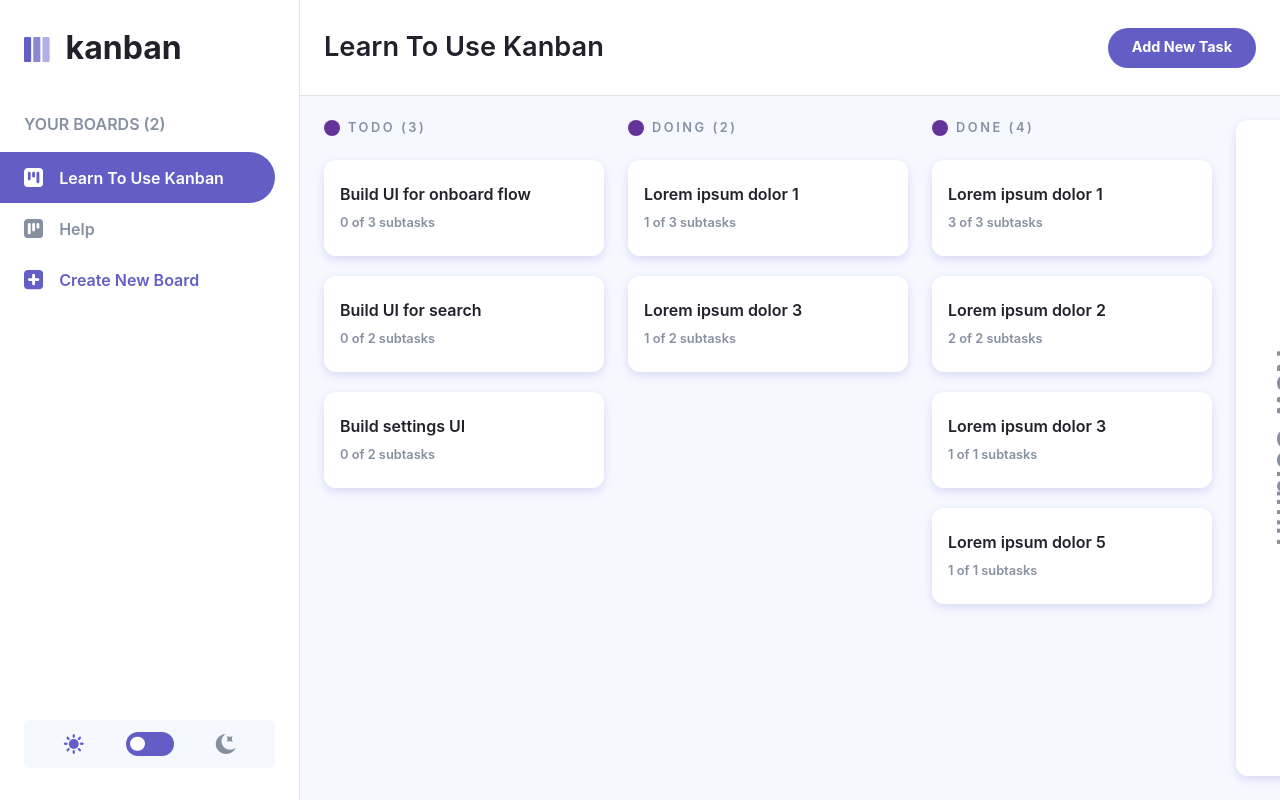
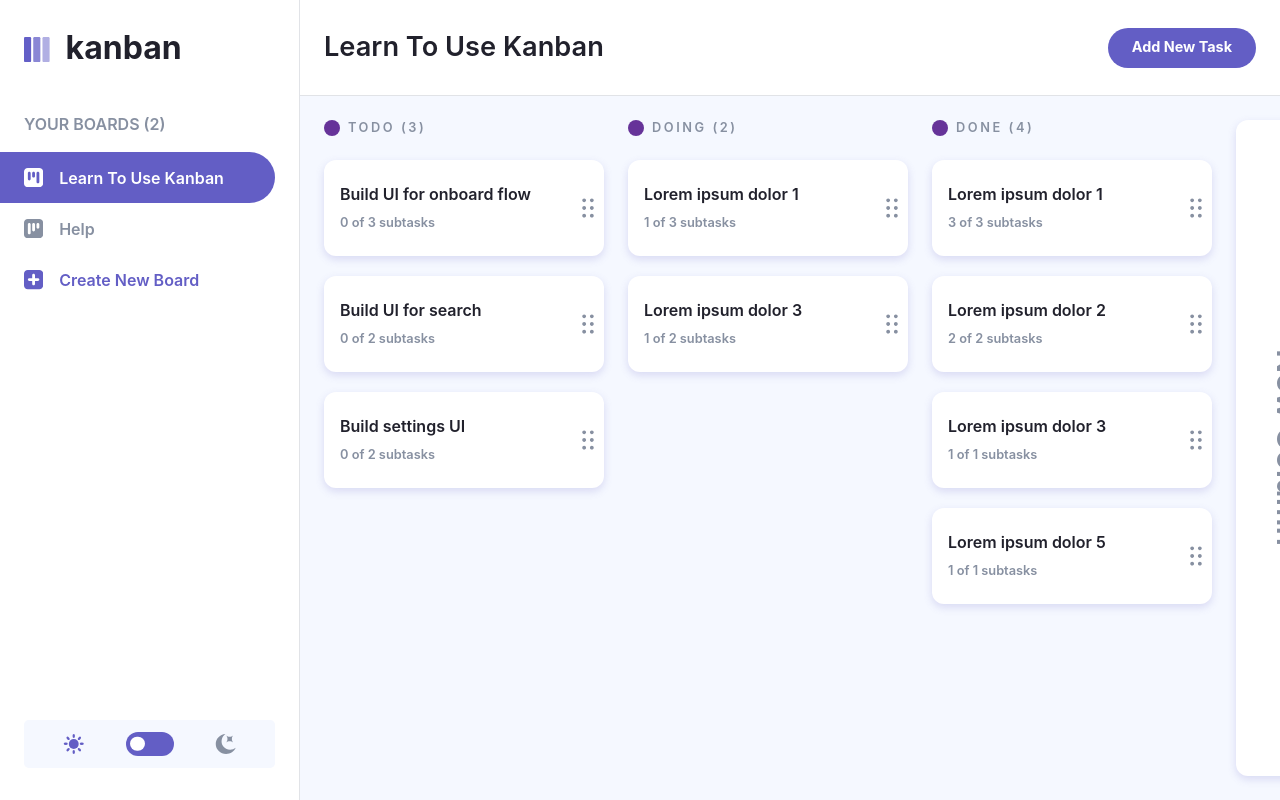
Before and after one commit to profpopoff/kanban, a Vue app: page / in a window 1280 px wide. Built offline with nearby package versions, Linux system fonts and the light colour scheme.

Commit message:
KABAN-1337: Add drag icon

```diff
--- a/src/components/icons/AddBoardIcon.vue
+++ b/src/components/icons/AddBoardIcon.vue
@@ -18,7 +18,7 @@
 <style scoped>
 svg {
    height: 100%;
-   widows: 100%;
+   width: 100%;
    fill: currentColor;
 }
 </style>
--- a/src/components/icons/BoardIcon.vue
+++ b/src/components/icons/BoardIcon.vue
@@ -55,6 +55,6 @@
 <style scoped>
 svg {
    height: 100%;
-   widows: 100%;
+   width: 100%;
    fill: currentColor;
 }</style>
--- a/src/components/icons/CloseIcon.vue
+++ b/src/components/icons/CloseIcon.vue
@@ -9,7 +9,7 @@
 <style scoped>
 svg {
   height: 100%;
-  widows: 100%;
+  width: 100%;
   fill: currentColor;
 }
 </style>
--- /dev/null
+++ b/src/components/icons/DragIcon.vue
@@ -0,0 +1,15 @@
+<template>
+  <svg viewBox="0 0 25 25" xmlns="http://www.w3.org/2000/svg">
+    <path
+      d="M9.5 8C10.3284 8 11 7.32843 11 6.5C11 5.67157 10.3284 5 9.5 5C8.67157 5 8 5.67157 8 6.5C8 7.32843 8.67157 8 9.5 8ZM9.5 14C10.3284 14 11 13.3284 11 12.5C11 11.6716 10.3284 11 9.5 11C8.67157 11 8 11.6716 8 12.5C8 13.3284 8.67157 14 9.5 14ZM11 18.5C11 19.3284 10.3284 20 9.5 20C8.67157 20 8 19.3284 8 18.5C8 17.6716 8.67157 17 9.5 17C10.3284 17 11 17.6716 11 18.5ZM15.5 8C16.3284 8 17 7.32843 17 6.5C17 5.67157 16.3284 5 15.5 5C14.6716 5 14 5.67157 14 6.5C14 7.32843 14.6716 8 15.5 8ZM17 12.5C17 13.3284 16.3284 14 15.5 14C14.6716 14 14 13.3284 14 12.5C14 11.6716 14.6716 11 15.5 11C16.3284 11 17 11.6716 17 12.5ZM15.5 20C16.3284 20 17 19.3284 17 18.5C17 17.6716 16.3284 17 15.5 17C14.6716 17 14 17.6716 14 18.5C14 19.3284 14.6716 20 15.5 20Z"
+    />
+  </svg>
+</template>
+
+<style scoped>
+svg {
+  height: 100%;
+  width: 100%;
+  fill: currentColor;
+}
+</style>
--- a/src/components/layout/Board/Task.vue
+++ b/src/components/layout/Board/Task.vue
@@ -4,6 +4,7 @@
 import type { Task } from "../../../types/Board";
 import ButtonCustom from "../../ui/ButtonCustom.vue";
 import TaskInfoModal from "./TaskInfoModal.vue";
+import DragIcon from "../../icons/DragIcon.vue";
 
 const { task } = defineProps<{ task: Task }>();
 const { subtasks } = toRefs(task);
@@ -18,6 +19,7 @@
     <ButtonCustom type="text" @click="toggleTaskInfoModal">{{
       task.title
     }}</ButtonCustom>
+    <DragIcon class="icon" />
     <p>
       {{ subtasks.filter(({ isDone }) => isDone).length }} of
       {{ subtasks.length }} subtasks
@@ -30,15 +32,27 @@
 
 <style scoped lang="scss">
 .task {
+  $dragIconWidth: 2rem;
+
+  position: relative;
   display: flex;
   flex-direction: column;
   gap: 0.5rem;
   padding: 1.5rem 1rem;
+  padding-right: $dragIconWidth;
   background-color: hsl(var(--element-color));
   border-radius: 0.75rem;
   box-shadow: 0 0.2rem 0.5rem hsl(var(--accent-color) / 0.2);
 
   transition: var(--dark-theme-transition);
+
+  .icon {
+    width: $dragIconWidth;
+    position: absolute;
+    inset: 0 0 0 auto;
+    color: hsl(var(--grey-color));
+    cursor: grab;
+  }
 
   button {
     text-align: left;
--- a/src/components/layout/Sidebar/BoardList.vue
+++ b/src/components/layout/Sidebar/BoardList.vue
@@ -63,7 +63,7 @@
     transition: all 0.3s ease-in-out;
 
     .icon {
-      height: 1.2rem;
+      width: 1.2rem;
     }
 
     span {
```
Also changed, not shown: src/assets/svg/drag.svg (added).
